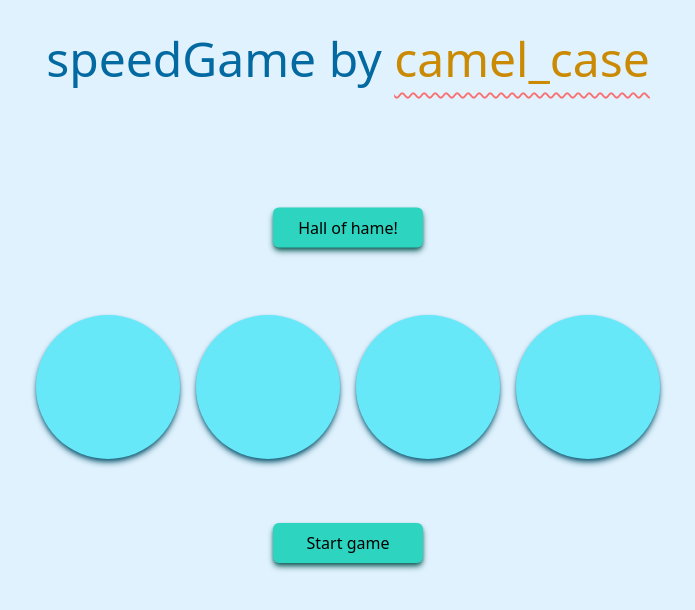
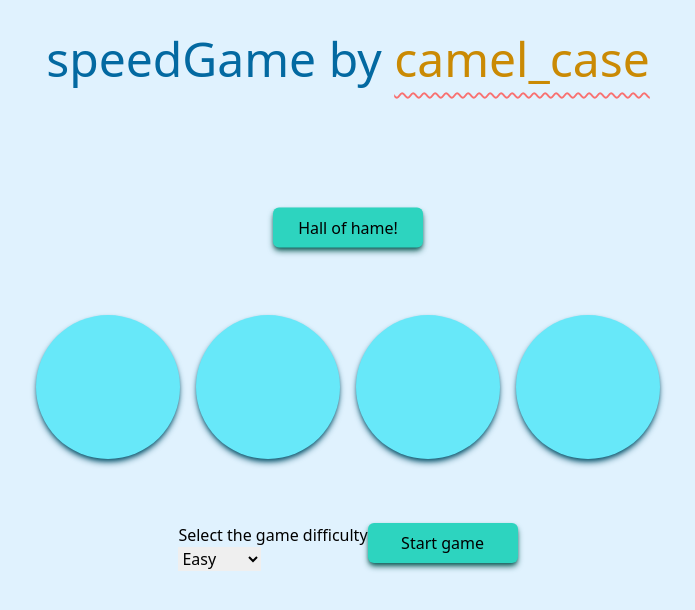
Before and after one commit to Kapshtak/speedGameReact, a React (Create React App) app: page / in a window 1280 px wide. Shown: the top 610 px of the page, without its empty margins (292-987 px from the left). Built offline with nearby package versions, Linux system fonts and the light colour scheme.

Commit message:
Start of implementation of the game difficulty feature: Difficulty component and state for it have been created

```diff
--- a/src/App.tsx
+++ b/src/App.tsx
@@ -2,6 +2,7 @@ import React, { Component } from 'react'
 import './App.css'
 import CirclesBlock from './components/CriclesBlock'
 import Modal from './components/Modal'
+import Difficulty from './Difficulty'
 import Hero from './Hero'
 import TopScore from './TopScore'
 
@@ -18,7 +19,26 @@ class App extends Component {
     gameMaxSpeed: 700,
     name: '',
     modal: false,
-    hallOfFameVisibility: false
+    hallOfFameVisibility: false,
+    difficulty: 'easy'
+  }
+
+  setGameDifficulty = () => {
+    switch (this.state.difficulty) {
+      case 'easy':
+        this.setState({ gameMaxSpeed: 750, gameStep: 0.98 })
+        break
+      case 'medium':
+        this.setState({ gameMaxSpeed: 650, gameStep: 0.95 })
+        break
+      case 'hard':
+        this.setState({ gameMaxSpeed: 550, gameStep: 0.92 })
+        break
+    }
+  }
+
+  gameDifficultyHandler = (event: React.ChangeEvent<HTMLSelectElement>) => {
+    this.setState({difficulty: event.target.value})
   }
 
   clickHandler = (id: number): void => {
@@ -69,6 +89,7 @@ class App extends Component {
   }
 
   startGame = (): void => {
+    this.setGameDifficulty()
     this.setState({
       counter: 0,
       score: 0,
@@ -94,7 +115,6 @@ class App extends Component {
       return
     }
     if (this.state.counter - this.state.score === 3) {
-      //manageLives()
       this.gameOver()
       return
     }
@@ -198,6 +218,7 @@ class App extends Component {
           activeCircleNumber={this.state.currentCircle}
         />
         <div className="flex justify-center sm:mt-16 mt-10 font-extralight">
+          <Difficulty onChangeInput={this.gameDifficultyHandler} ></Difficulty>
           {!this.state.gameStatus && (
             <button
               className="bg-teal-400 w-[150px] h-[40px] rounded-md shadow-md shadow-teal-800 hover:shadow-md hover:shadow-teal-500 transition-all"
--- /dev/null
+++ b/src/Difficulty.tsx
@@ -0,0 +1,20 @@
+import React from 'react'
+
+interface DifficultyProps {
+  onChangeInput: (event: React.ChangeEvent<HTMLSelectElement>) => void
+}
+
+const Difficulty: React.FC<DifficultyProps> = ({ onChangeInput }) => {
+  return (
+    <div>
+      <legend>Select the game difficulty</legend>
+      <select name="difficulty" onChange={onChangeInput}>
+        <option value="easy">Easy</option>
+        <option value="medium">Medium</option>
+        <option value="hard">Hard</option>
+      </select>
+    </div>
+  )
+}
+
+export default Difficulty
```
